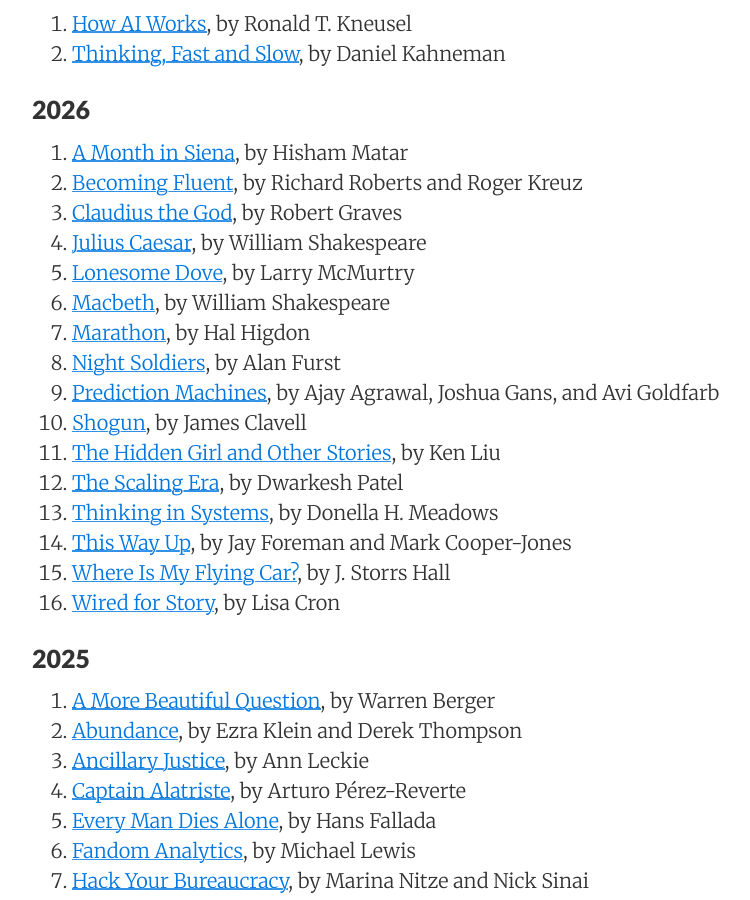
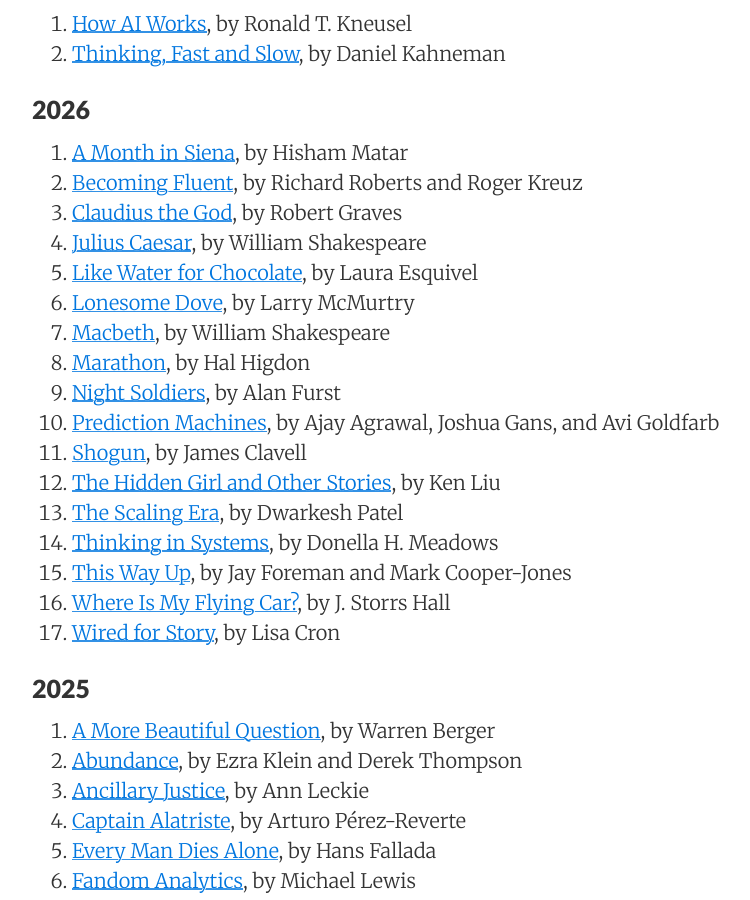
Before and after one commit to sewardlee337/sewardlee337.github.io, a Jekyll site: the page built from readinglist.md, in a window 1280 px wide and 900 px high, scrolled down 410 px. Shown: the whole window, without its empty margins (188-938 px from the left). Built offline with Jekyll 4.4.1, drawn with Linux system fonts in a browser that asks for light colours; nearby versions of some CDN libraries.

Commit message:
update reading list

```diff
--- a/readinglist.md
+++ b/readinglist.md
@@ -22,6 +22,7 @@ _"My alma mater was books, a good library... I could spend the rest of my life r
 1. [Becoming Fluent](https://a.co/d/048sjwJZ), by Richard Roberts and Roger Kreuz
 1. [Claudius the God](https://a.co/d/fARm5Ak), by Robert Graves
 1. [Julius Caesar](https://a.co/d/0bQeCktf), by William Shakespeare
+1. [Like Water for Chocolate](https://a.co/d/0eiyjxSV), by Laura Esquivel
 1. [Lonesome Dove](https://a.co/d/04eo3LY8), by Larry McMurtry
 1. [Macbeth](https://a.co/d/02pHMARG), by William Shakespeare
 1. [Marathon](https://a.co/d/0docCBJl), by Hal Higdon
```
